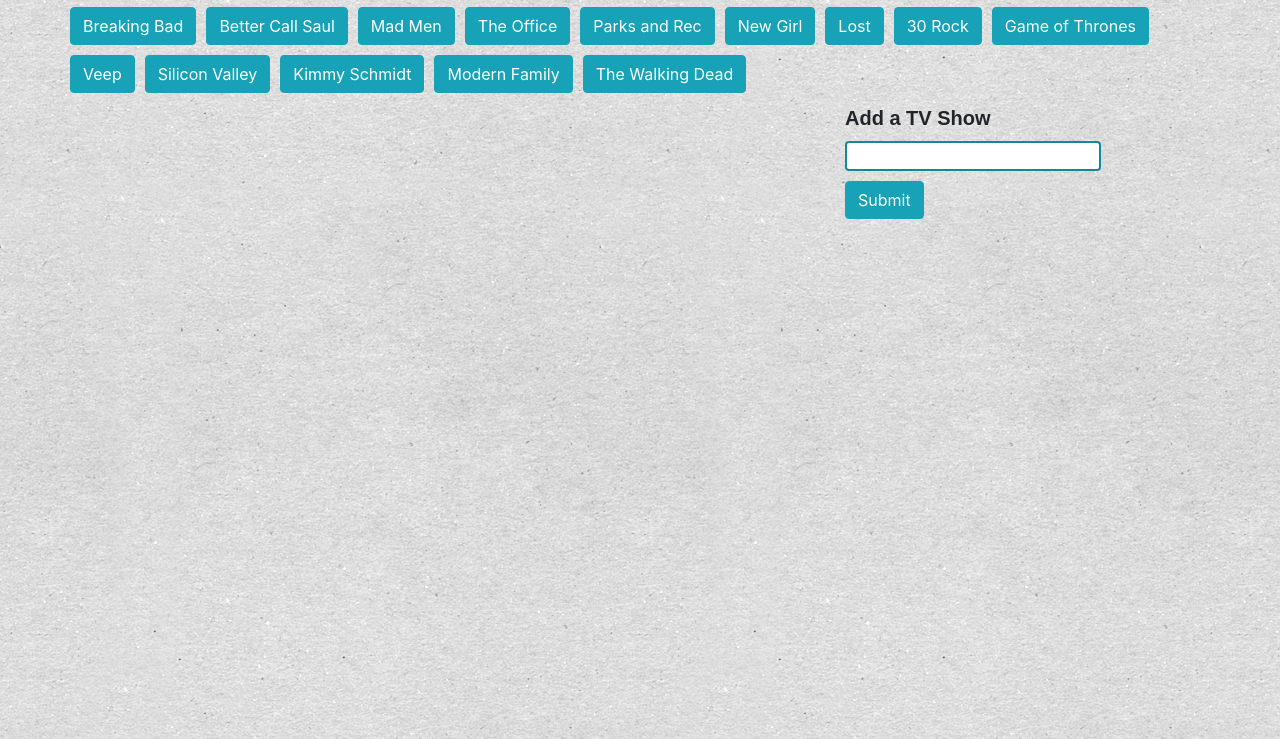
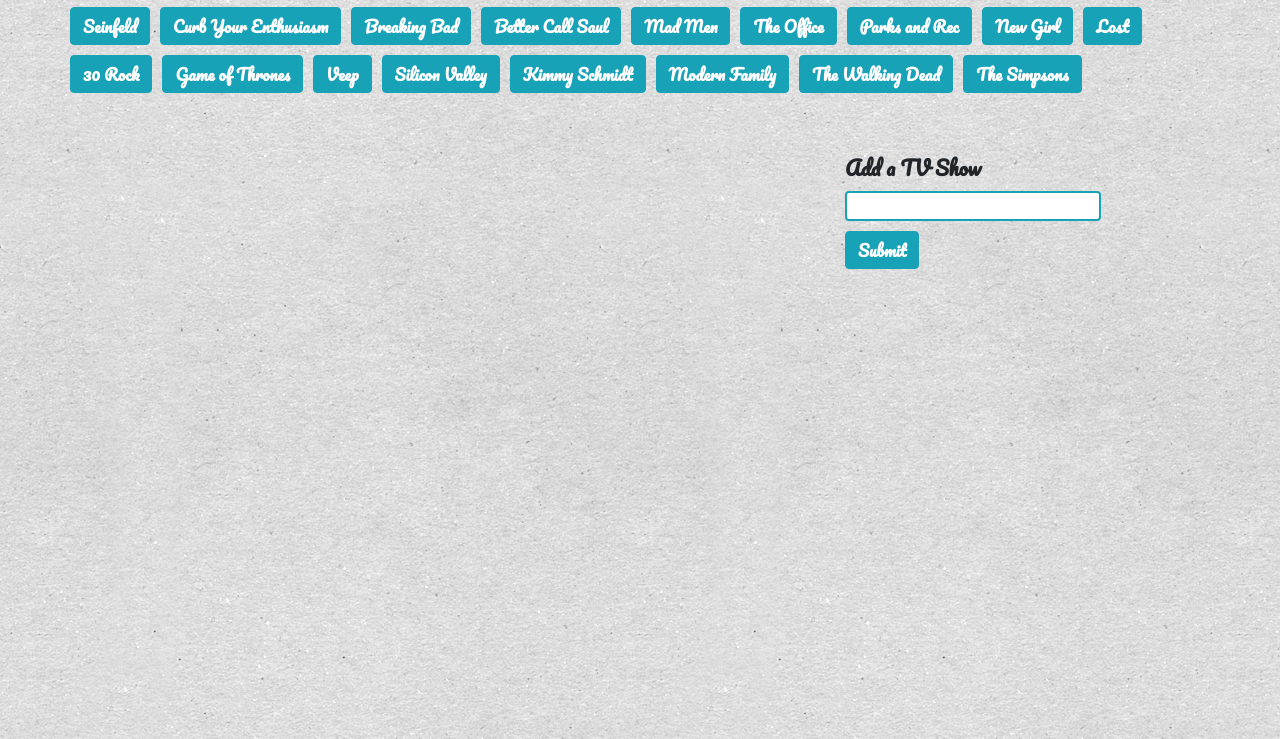
Before and after one commit to mcarpent87/Giftastic, a plain HTML site: page index.html in a window 1280 px wide. Shown: the part 61-800 px from the top of the page. Drawn offline with nearby package versions, Linux system fonts and the light colour scheme.

Commit message:
giftastic update

```diff
--- a/assets/giftastic.js
+++ b/assets/giftastic.js
@@ -1,6 +1,6 @@
 
 // Initial array of animals that will show up on the html page as the "defualt" animal buttons
-var animalsArray = ["Breaking Bad", "Better Call Saul", "Mad Men", "The Office", "Parks and Rec", "New Girl", "Lost", "30 Rock", "Game of Thrones", "Veep", "Silicon Valley", "Kimmy Schmidt", "Modern Family", "The Walking Dead"];
+var animalsArray = ["Seinfeld","Curb Your Enthusiasm","Breaking Bad", "Better Call Saul", "Mad Men", "The Office", "Parks and Rec", "New Girl", "Lost", "30 Rock", "Game of Thrones", "Veep", "Silicon Valley", "Kimmy Schmidt", "Modern Family", "The Walking Dead", "The Simpsons"];
 
 // Function for displaying animal buttonsn on html page
 function renderButtons() {
@@ -52,7 +52,7 @@ var animalName = $(this).attr("data-animal");
 //Giphy URL
 // Constructing a queryURL using the animal name
 var queryURL = "https://api.giphy.com/v1/gifs/search?q=" +
-animalName + "&api_key=kJiIUSPXUQayNOlryNjJ70NSoNhpD79S";
+animalName + "&api_key=kJiIUSPXUQayNOlryNjJ70NSoNhpD79S&limit=10";
 
 // dc6zaTOxFJmzC
 
@@ -86,6 +86,7 @@ method: "GET"
       $("#gifPanel").append(newDiv);
 
     }
+
 });
 }
 
--- a/assets/style.css
+++ b/assets/style.css
@@ -14,33 +14,46 @@ h2 {
     font-family: Arial, Helvetica, sans-serif;
     font-weight: bold;
     font-size: 20px;
+    border: 2px solid #17a2b8;
+    border-radius: 4px;
+    color: white;
+    background: #17a2b8;
+
 }
 
 .inputLabel {
-    font-family: Arial, Helvetica, sans-serif;
+    font-family: 'Pacifico';
+    font-weight: bold;
     font-size: 20px;
     font-weight: bold;
 }
 
 #animal-input {
-    border: 2px solid #14889A;
+    border: 2px solid #17a2b8;
     border-radius: 4px;
     margin-bottom: 10px;
 }
 
+#add-animal.btn.btn-info {
+    font-family: 'Pacifico';
+    font-weight: bold;
+}
+
+.btn.btn-info.animalButton {
+    font-family: 'Pacifico';
+    font-weight: bold;
+}
+
+#buttonPanel.row {
+    margin-bottom: 50px;
+}
+
 img {
-    border: 2px solid #14889A;
+    border: 2px solid #17a2b8;
     border-radius: 4px;
     margin-bottom: 10px;
     width: 540px;
     height: auto;
-}
-
-h2 {
-    border: 2px solid #14889A;
-    border-radius: 4px;
-    color: white;
-    background: #14889A;
 }
 
 h1 {
```
